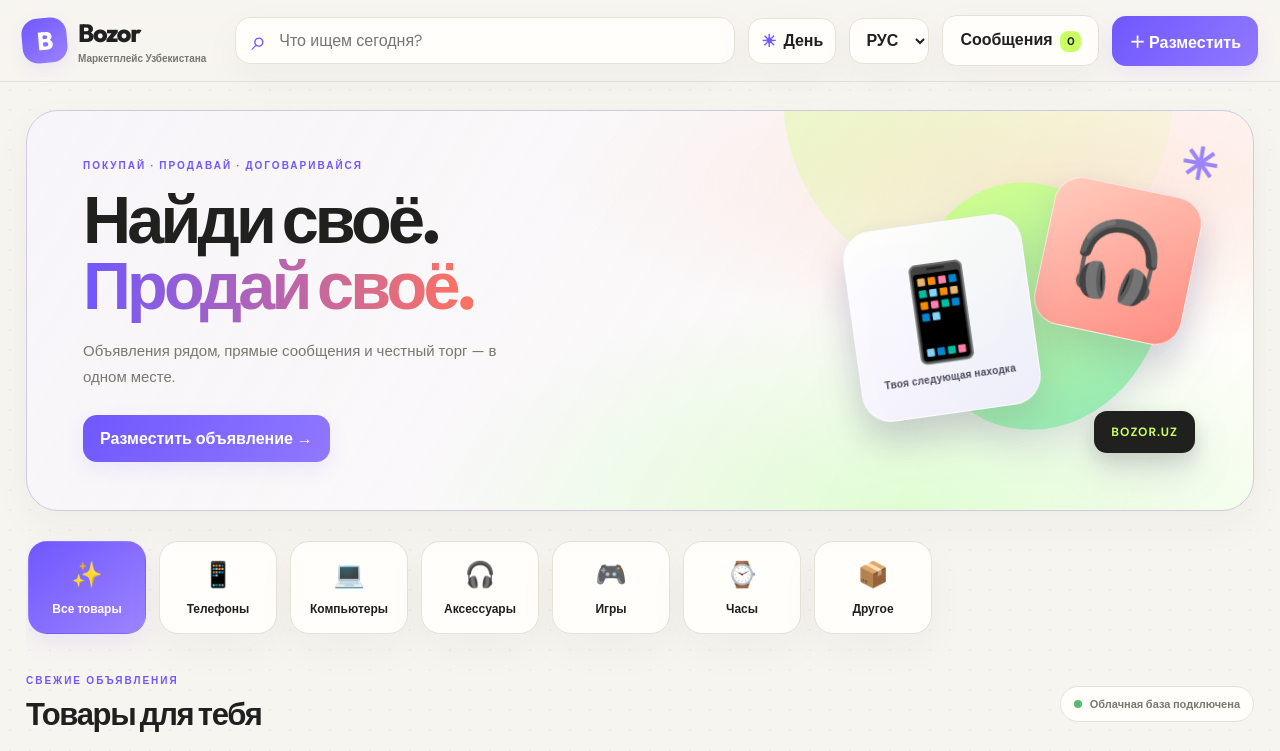
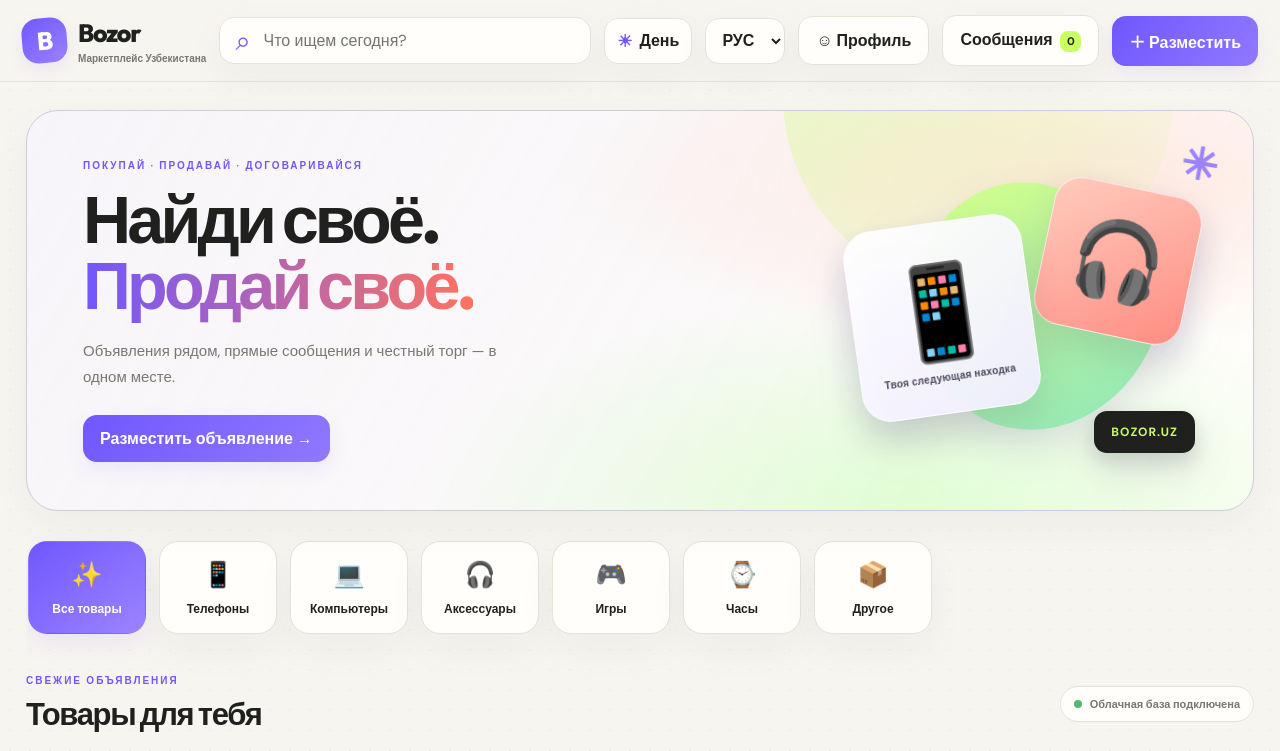
Before and after one commit to cyber-s-k/Bozor-marketplace-, a website built with Vite: page index.html in a window 1280 px wide. Shown: the top 751 px of the page. Built offline with nearby package versions, Linux system fonts and the light colour scheme; some packages are replaced by stand-ins of ours; no server answers; the database is empty.

Commit message:
Add profile name control to identify own listings across devices

```diff
--- a/index.html
+++ b/index.html
@@ -14,6 +14,7 @@
   <div class="search"><span>⌕</span><input id="searchInput" data-i18n-placeholder="searchPlaceholder" placeholder="Что ищем сегодня?" aria-label="Поиск товаров"></div>
   <button id="themeToggle" class="theme-toggle" type="button" aria-label="Сменить тему" title="Сменить тему"><span id="themeIcon">☀</span><span id="themeLabel">День</span></button>
   <select id="languageSelect" aria-label="Language" title="Language" class="lang-select"><option value="ru">РУС</option><option value="uz">UZB</option><option value="en">ENG</option></select>
+  <button id="profileNav" class="nav-button" type="button" title="Имя профиля">☺ <span id="profileLabel">Профиль</span></button>
   <button id="chatNav" class="nav-button"><span data-i18n="messages">Сообщения</span> <span id="unreadBadge" class="badge">0</span></button>
   <button id="sellNav" class="primary"><span data-i18n="sell">＋ Разместить</span></button>
 </header>
```
